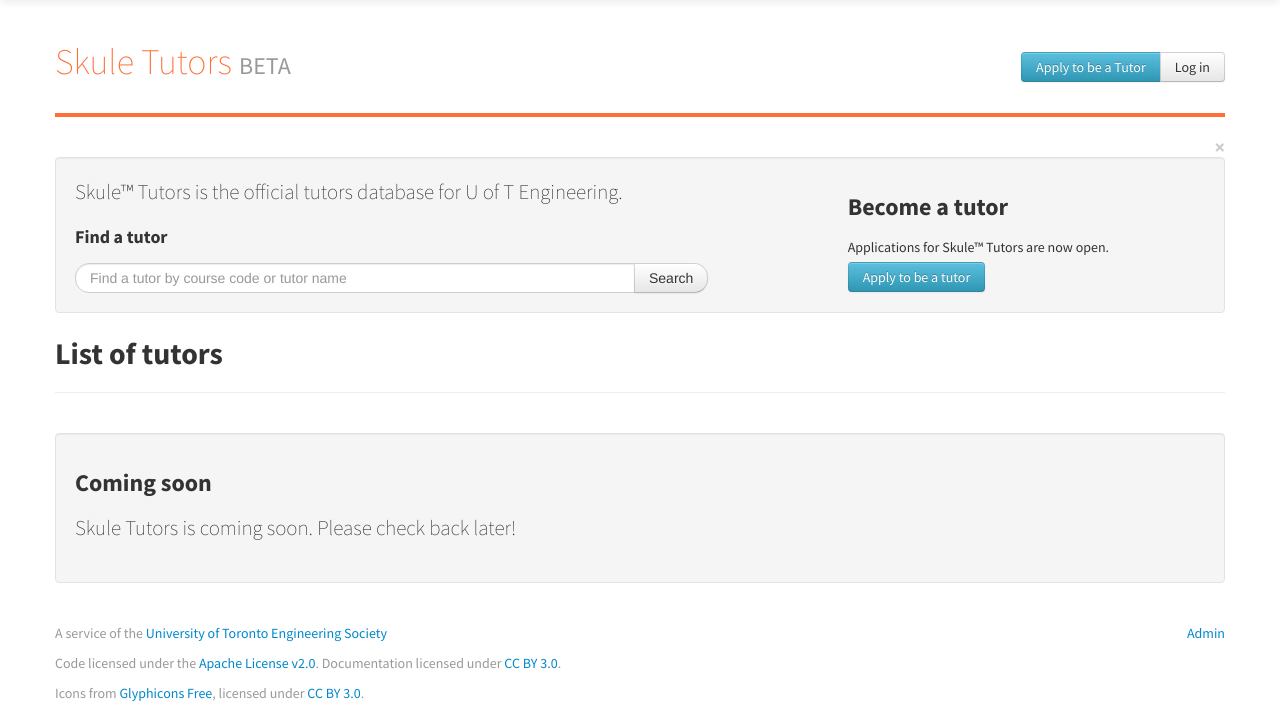
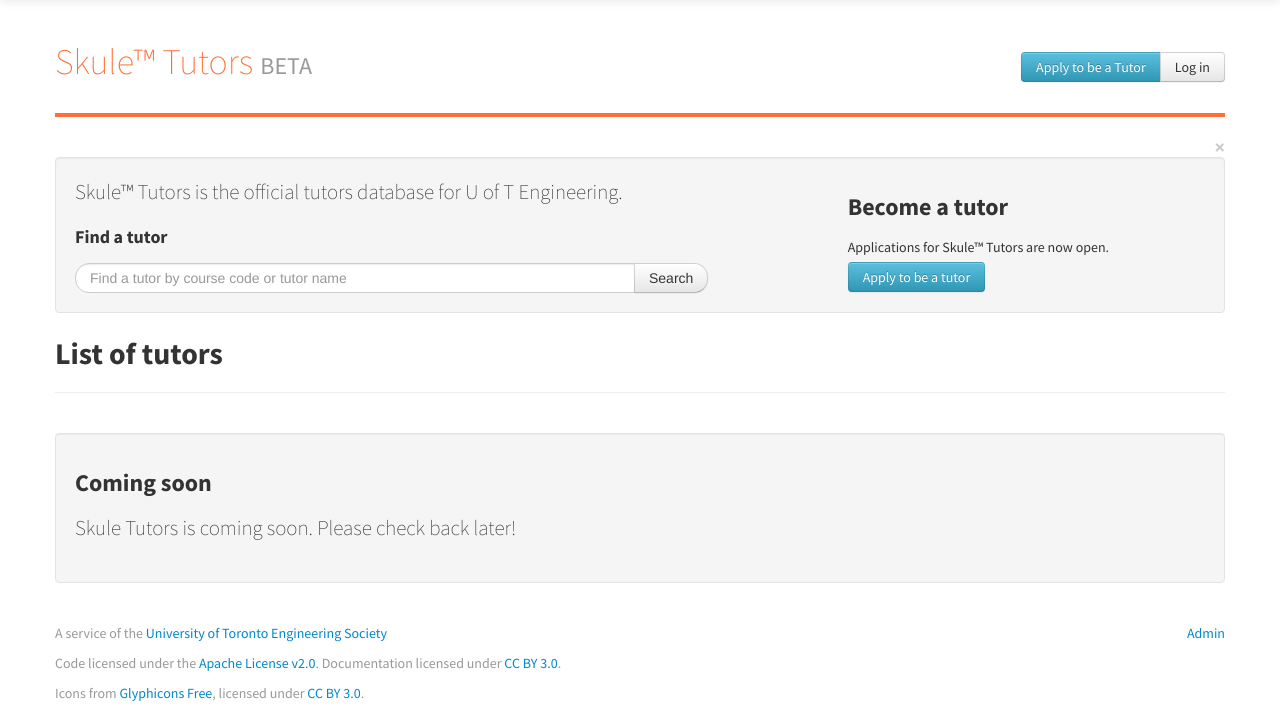
Before and after one commit to skule/skule_tutors2, a Django app: page / in a window 1280 px wide. Shown: the part 48-760 px from the top of the page. Run offline with Django 3.2, Linux system fonts and the light colour scheme; data that the repository does not hold is empty.

Commit message:
minor reformating

```diff
--- a/static/css/skule_tutor.css
+++ b/static/css/skule_tutor.css
@@ -3,6 +3,7 @@
 body.skuletutors {
     background: #fff;
     font-family: "Source Sans Pro", "Lucida Grande", Tahoma, sans-serif;
+    text-rendering: optimizelegibility;
 }
 
 body.skuletutors .navbar-inner #logo {
--- a/templates/base.html
+++ b/templates/base.html
@@ -91,7 +91,7 @@
 <div class="page-container container">
     <div class="row header-row">
         <div class="span9">
-            <h1><a href="/">Skule Tutors</a>
+            <h1><a href="/">Skule&trade; Tutors</a>
                 <small>BETA</small>
             </h1>
         </div>
--- a/templates/tutor_list_open.html
+++ b/templates/tutor_list_open.html
@@ -84,7 +84,7 @@
                                 <h5 class="muted">Qualifications <i class="icon-chevron-down"></i></h5>
                                 <!-- TODO http://jsfiddle.net/rlemon/g8c8A/6/ -->
                                 <ul class="unstyled collapse" id="qualifications{{ forloop.counter }}"
-                                    data-toggle="collapse" style="height:20px;">
+                                    data-toggle="collapse" style="height:40px;">
                                     {% for line in tutor.qualifications_as_list %}
                                         <li>{{ line }}</li>
                                     {% endfor %}
```
